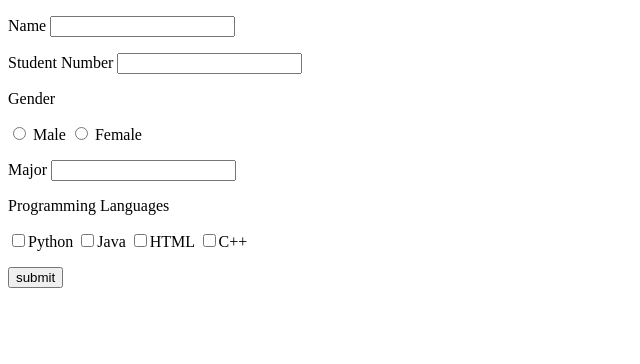
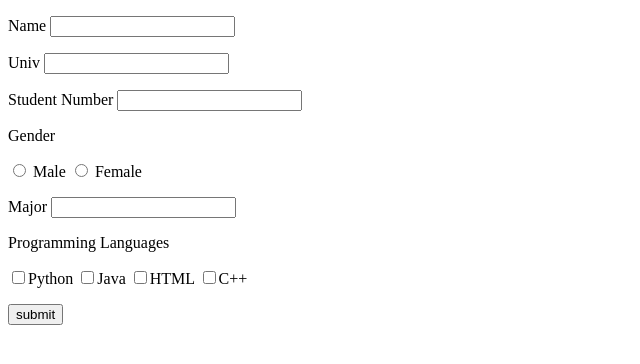
Before and after one commit to CSID-DGU/2022-1-OSSPrac-One-6, a Flask app: page / in a window 1280 px wide. Shown: the top 364 px of the page, without its empty margins (0-640 px from the left). Run offline with Flask 2, Linux system fonts and the light colour scheme.

Commit message:
ADD Univ

```diff
--- a/HW4/app/main.py
+++ b/HW4/app/main.py
@@ -11,6 +11,8 @@ def result():
       result = dict()
       result['Name'] = request.form.get('Name')
 
+      #학교
+      result['Univ'] = request.form.get('Univ')
 
       # 학번
       result['Student Number'] = request.form.get('Student Number')
--- a/HW4/app/templates/input_info.html
+++ b/HW4/app/templates/input_info.html
@@ -6,7 +6,8 @@
          <!-- 이름 -->
          <p>Name <input type = "text" name = "Name" /></p>
 
-
+         <!-- 학교 -->
+         <p>Univ <input type = "text" name = "Univ" /></p>
 
          <!-- 학번 -->
          <p>Student Number <input type = "text" name = "Student Number" /></p>
```
